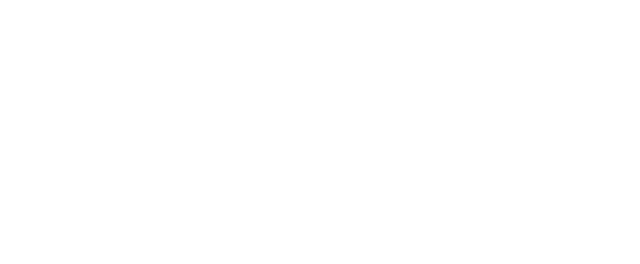
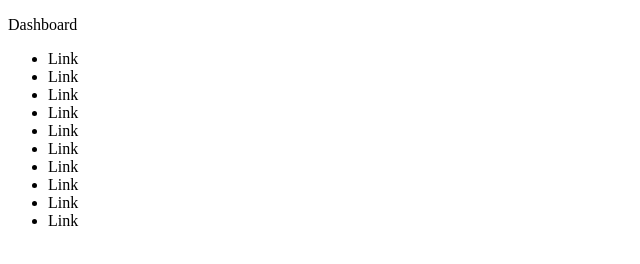
Before and after one commit to balazs-busak/admin-dashboard, a plain HTML site: page index.html in a window 1280 px wide. Shown: the whole page, without its empty margins (0-640 px from the left). Drawn offline with Linux system fonts and the light colour scheme.

Commit message:
sidebar created

```diff
--- a/index.html
+++ b/index.html
@@ -5,9 +5,31 @@
     <meta http-equiv="X-UA-Compatible" content="IE=edge">
     <meta name="viewport" content="width=device-width, initial-scale=1.0">
     <link rel="stylesheet" href="style.css">
-    <title>Document</title>
+    <title>Admin Dashboard</title>
 </head>
 <body>
+    <div class="container">
+        <div class="sidebar">
+            <p>Dashboard</p>
+            <ul>
+                <li>Link</li>
+                <li>Link</li>
+                <li>Link</li>
+                <li>Link</li>
+                <li>Link</li>
+                <li>Link</li>
+                <li>Link</li>
+                <li>Link</li>
+                <li>Link</li>
+                <li>Link</li>
+            </ul>
+        </div>
+        <div class="header">
 
+        </div>
+        <div class="content">
+
+        </div>
+    </div>
 </body>
 </html>
```
